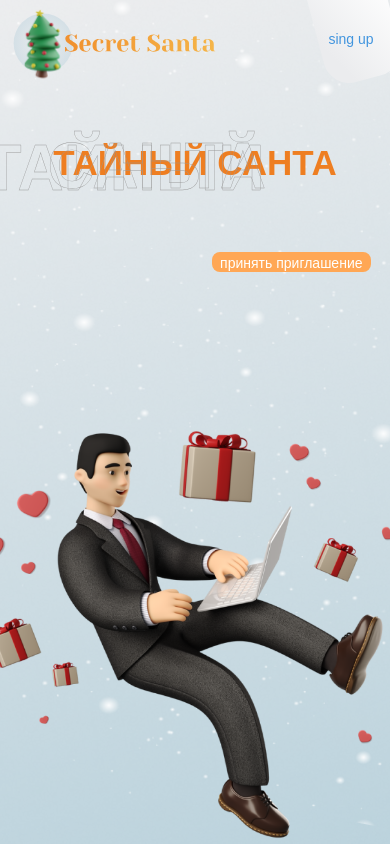
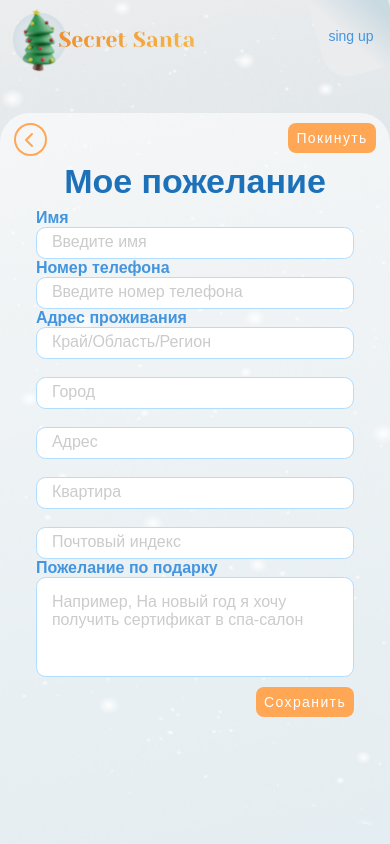
Before and after one commit to evanesenze/secret-santa-web-app, a React (Create React App) app: page / in a window 390 px wide. Built offline with nearby package versions, Linux system fonts and the light colour scheme.

Commit message:
update mobile

```diff
--- a/src/components/App.tsx
+++ b/src/components/App.tsx
@@ -53,8 +53,8 @@ function App() {
     <Header>
       {/* <DesignatedUser /> */}
       {/* <GameMain /> */}
-      {/* <Wishes /> */}
-      <Main />
+      <Wishes />
+      {/* <Main /> */}
     </Header>
   );
 }
--- a/src/components/Views/Main/style.css
+++ b/src/components/Views/Main/style.css
@@ -101,23 +101,82 @@
     bottom: -150%;
     right: -25%;
   }
+}
 
 @media screen and (max-width: 479px) {
-    .main_view__title {
-      font-size: 35px;
+  .main_view {
+    position: relative;
+    width: 100%;
+    height: 100%;
+    display: flex;
+    flex-direction: column;
+    justify-content: flex-start;
+    align-items: flex-start;
+  }
+
+  .main_view__title{
+    margin-top: 20%;
+    margin-left: 2%;
+    font-size: 10vw;
   }
 
   .main_view__title::before,
   .main_view__title::after {
-      font-size: 4.0rem;
+    font-size: 20vw;
+    margin-left: 1%;
+    letter-spacing: 0.1em;
   }
   .main_view__title::before {
-      top: -30%;
-      right: 5%;
+    top: -200%;
+    left: -2%;
   }
   .main_view__title::after {
-      bottom: -50%;
-      right: 25%;
+    bottom: -200%;
+    left: -2%;
+  }
+
+  .default__btn {
+    width: 200px;
+    height: 30px;
+    position: relative;
+    top: 20px;
+    right: -20px;
   }
 }
+
+@media screen and (orientation: landscape) {
+  .main_view {
+    flex-direction: column;
+    justify-content: flex-end;
+    align-items: flex-end;
+    background-size: contain;
+    background-position: left 2% center;
   }
+
+  .main_view__title::before, .main_view__title::after {
+    letter-spacing: 0.1em;
+  }
+
+  .main_view__title::before {
+    top: -170%;
+    left: -1%;
+  }
+
+  .main_view__title::after {
+    bottom: -150%;
+    right: -3%;
+  }
+
+  .main_view__title {
+    position: relative;
+    top: 30px;
+    right: 15px;
+    font-size: 6vw;
+  }
+
+  .default__btn {
+    margin-right: 2%;
+    width: 200px;
+    height: 30px;
+  }
+}
--- a/src/components/Views/Wishes/style.css
+++ b/src/components/Views/Wishes/style.css
@@ -64,15 +64,13 @@
     width: 85%;
   }
 
+  .wishes_content__title {
+    font-size: 34px;
+  }
+
   .wishes_content__inputs_group {
     grid-template-columns: 1fr;
-    grid-gap: 5%;
+    grid-gap: 0%;
+    margin-bottom: 0%;
   }
-
-  /* .wishes_content__group_item {
-    width: 100%;
-    height: 20px;
-    margin-top: 2%;
-  } */
-
 }
--- a/src/index.css
+++ b/src/index.css
@@ -192,9 +192,9 @@ body {
     font-size: 12px;
   }
 
-  /* .main_header__logo {
+  .main_header__logo {
     padding: 1% 1% 0;
-  } */
+  }
 
   .default_input {
     height: 2rem;
@@ -242,9 +242,19 @@ body {
 
 /* Телефон */
 @media screen and (max-width: 479px) {
+
+  .main_content {
+    height: 100%;
+  }
+
+  .default_input {
+    margin-top: 0rem;
+    width: 100%;
+    height: 2rem;
+  }
+
   .main_header__logo {
     padding: 5px 5px 0;
-
   }
 
   .main_header__sign_up {
@@ -256,13 +266,11 @@ body {
     font-size: 14px;
   }
 
-  .main_header__sign_up::after {
-    background: linear-gradient(241.84deg, #ffffff 10.53%, #EBECEE 82.8%);
-  }
-
   .default__btn {
     font-size: 14px;
+    height: 30px;
     padding: 0.2rem 0.5rem;
+    letter-spacing: 0.1em;
   }
 
   .main_content__layout {
@@ -281,4 +289,58 @@ body {
     width: 70px;
     height: 70px;
   }
+
+  .default_info_card {
+    height: 65px;
+  }
+
+  .default_info_card__title {
+    font-size: 34px;
+  }
 }
+
+@media screen and (orientation: landscape) {
+  .main_content__layout {
+    margin-top: 50px;
+  }
+
+  .main_content__layout_header {
+    margin-top: 0.2rem;
+  }
+
+  .main_header__sign_up {
+    width: 7%;
+    padding: 10px 10px 0;
+  }
+
+  .main_header__sign_up span {
+    font-size: 12px;
+  }
+
+  .default_player_card {
+    margin-top: 25px;
+    width: 90px;
+    height: 90px;
+  }
+
+  .default_info_card {
+    height: 70px;
+  }
+
+  .default_info_card__title {
+    margin-top: 5%;
+    font-size: 34px;
+  }
+
+  .default__btn {
+    height: 30px;
+  }
+
+  .default_info_card__description {
+    font-size: 12px;
+  }
+
+  .default_input {
+    width: 100%;
+  }
+}
```
Also changed, not shown: src/components/Views/DesignatedUser/style.css (+18 -0 lines), src/components/Views/GameMain/style.css (+16 -1 lines). Lines whose indentation alone changed are shown as unchanged.
